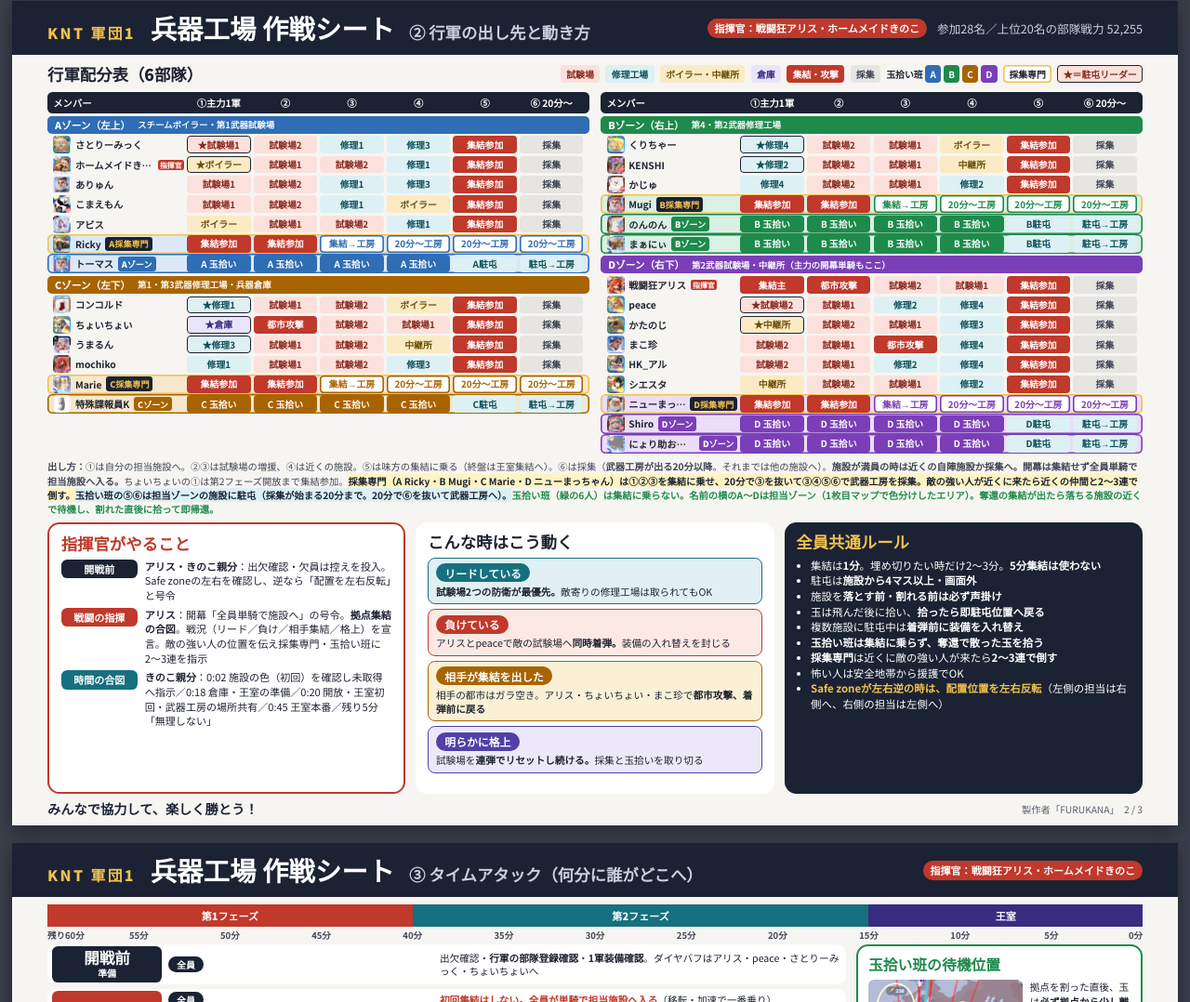
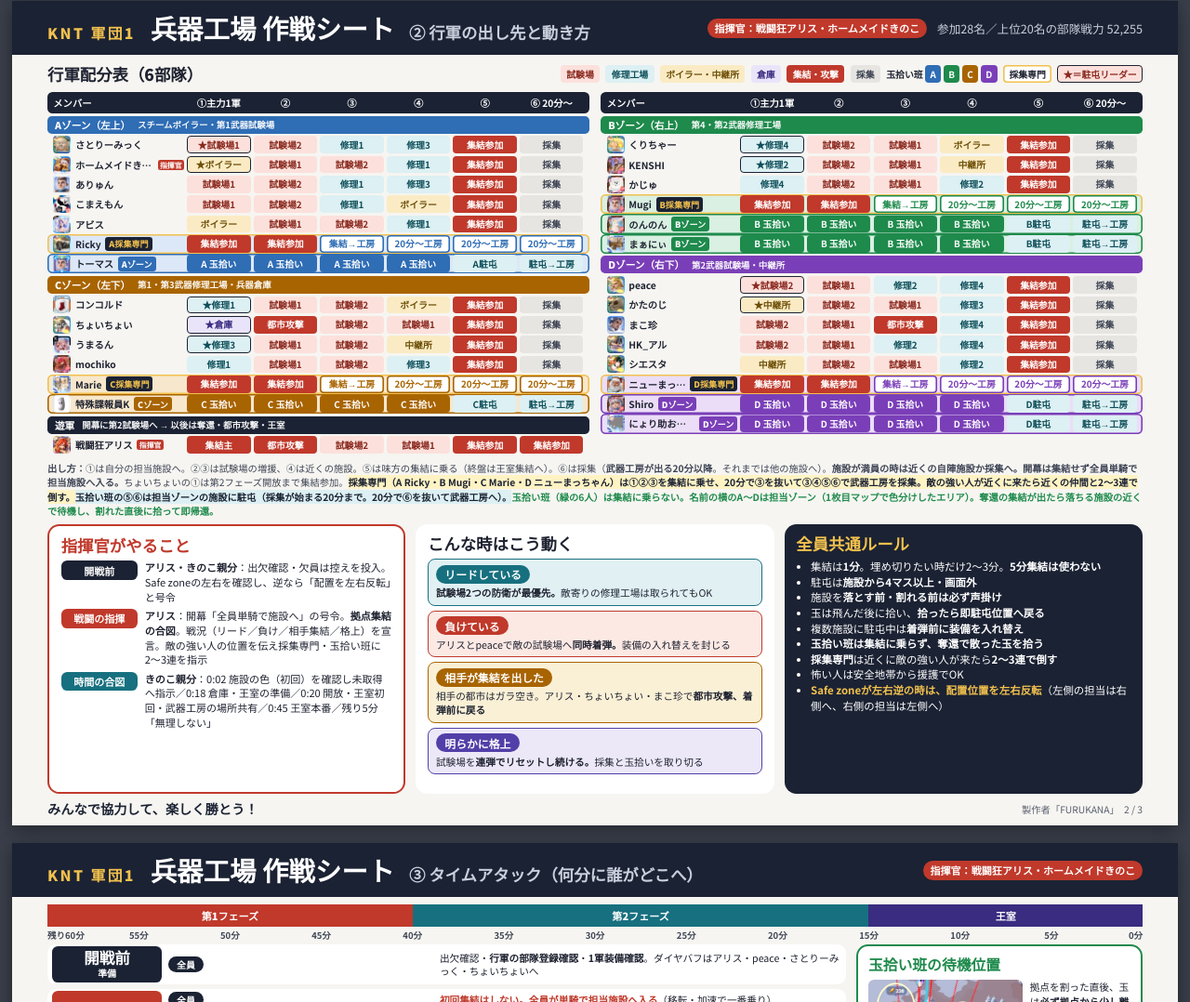
Before and after one commit to wos2026/knt, a plain HTML site: page heiki/index.html in a window 1280 px wide. Shown: the part 924-2002 px from the top of the page at 93% size. Drawn offline with Linux system fonts and the light colour scheme.

Commit message:
主力を遊軍に分離（全シート）、主力の⑥を集結参加に
Co-Authored-By: Claude Opus 5.5 <noreply@anthropic.com>
Claude-Session: https://claude.ai/code/session_017sDr3zboE5BQcMJXTyH8WZ

```diff
--- a/heiki/index.html
+++ b/heiki/index.html
@@ -198,6 +198,8 @@ body{margin:0;background:#3A3F4B;font-family:'Noto Sans JP',sans-serif}
 <div class="tr"><div class="mem"><img src="images/mochiko.png" alt=""><i>mochiko</i></div><span class="p r">修理1</span><span class="p t">試験場1</span><span class="p t">試験場2</span><span class="p r">修理3</span><span class="p a">集結参加</span><span class="p s">採集</span></div>
 <div class="tr" style="background: #F7E7CC; box-shadow: inset 0 0 0 2px #F2C14E"><div class="mem"><img src="images/marie.png" alt=""><i>Marie</i><span class="ar" style="background: #1B2233; color: #F2C14E">C採集専門</span></div><span class="p a">集結参加</span><span class="p a">集結参加</span><span class="p" style="background: #FFFFFF; color: #A86400; box-shadow: inset 0 0 0 2px #A86400">集結→工房</span><span class="p" style="background: #FFFFFF; color: #A86400; box-shadow: inset 0 0 0 2px #A86400">20分〜工房</span><span class="p" style="background: #FFFFFF; color: #A86400; box-shadow: inset 0 0 0 2px #A86400">20分〜工房</span><span class="p" style="background: #FFFFFF; color: #A86400; box-shadow: inset 0 0 0 2px #A86400">20分〜工房</span></div>
 <div class="tr" style="background: #F7E7CC; box-shadow: inset 0 0 0 2px #A86400"><div class="mem"><img src="images/agentk.png" alt=""><i>特殊諜報員K</i><span class="ar" style="background: #A86400">Cゾーン</span></div><span class="p" style="background: #A86400; color: #FFFFFF">C 玉拾い</span><span class="p" style="background: #A86400; color: #FFFFFF">C 玉拾い</span><span class="p" style="background: #A86400; color: #FFFFFF">C 玉拾い</span><span class="p" style="background: #A86400; color: #FFFFFF">C 玉拾い</span><span class="p r">C駐屯</span><span class="p r">駐屯→工房</span></div>
+<div class="zh" style="background: #1B2233"><b>遊軍</b><span>開幕に第2試験場へ → 以後は奪還・都市攻撃・王室</span></div>
+<div class="tr"><div class="mem"><img src="images/alice.png" alt=""><i>戦闘狂アリス</i> <b style="background: #C0392B; color: #FFFFFF; border-radius: 3px; padding: 0 3px; font-size: 10px; font-style: normal">指揮官</b></div><span class="p a">集結主</span><span class="p a">都市攻撃</span><span class="p t">試験場2</span><span class="p t">試験場1</span><span class="p a">集結参加</span><span class="p a">集結参加</span></div>
 </div>
 <div class="tbl">
 <div class="tr th"><span>メンバー</span><span>①主力1軍</span><span>②</span><span>③</span><span>④</span><span>⑤</span><span>⑥ 20分〜</span></div>
@@ -208,8 +210,7 @@ body{margin:0;background:#3A3F4B;font-family:'Noto Sans JP',sans-serif}
 <div class="tr" style="background: #D9F0E2; box-shadow: inset 0 0 0 2px #F2C14E"><div class="mem"><img src="images/mugi.png" alt=""><i>Mugi</i><span class="ar" style="background: #1B2233; color: #F2C14E">B採集専門</span></div><span class="p a">集結参加</span><span class="p a">集結参加</span><span class="p" style="background: #FFFFFF; color: #1E8A4C; box-shadow: inset 0 0 0 2px #1E8A4C">集結→工房</span><span class="p" style="background: #FFFFFF; color: #1E8A4C; box-shadow: inset 0 0 0 2px #1E8A4C">20分〜工房</span><span class="p" style="background: #FFFFFF; color: #1E8A4C; box-shadow: inset 0 0 0 2px #1E8A4C">20分〜工房</span><span class="p" style="background: #FFFFFF; color: #1E8A4C; box-shadow: inset 0 0 0 2px #1E8A4C">20分〜工房</span></div>
 <div class="tr" style="background: #D9F0E2; box-shadow: inset 0 0 0 2px #1E8A4C"><div class="mem"><img src="images/nonnon.png" alt=""><i>のんのん</i><span class="ar" style="background: #1E8A4C">Bゾーン</span></div><span class="p" style="background: #1E8A4C; color: #FFFFFF">B 玉拾い</span><span class="p" style="background: #1E8A4C; color: #FFFFFF">B 玉拾い</span><span class="p" style="background: #1E8A4C; color: #FFFFFF">B 玉拾い</span><span class="p" style="background: #1E8A4C; color: #FFFFFF">B 玉拾い</span><span class="p r">B駐屯</span><span class="p r">駐屯→工房</span></div>
 <div class="tr" style="background: #D9F0E2; box-shadow: inset 0 0 0 2px #1E8A4C"><div class="mem"><img src="images/maani.png" alt=""><i>まぁにぃ</i><span class="ar" style="background: #1E8A4C">Bゾーン</span></div><span class="p" style="background: #1E8A4C; color: #FFFFFF">B 玉拾い</span><span class="p" style="background: #1E8A4C; color: #FFFFFF">B 玉拾い</span><span class="p" style="background: #1E8A4C; color: #FFFFFF">B 玉拾い</span><span class="p" style="background: #1E8A4C; color: #FFFFFF">B 玉拾い</span><span class="p r">B駐屯</span><span class="p r">駐屯→工房</span></div>
-<div class="zh" style="background: #7A3FB8"><b>Dゾーン（右下）</b><span>第2武器試験場・中継所（主力の開幕単騎もここ）</span></div>
-<div class="tr"><div class="mem"><img src="images/alice.png" alt=""><i>戦闘狂アリス</i> <b style="background: #C0392B; color: #FFFFFF; border-radius: 3px; padding: 0 3px; font-size: 10px; font-style: normal">指揮官</b></div><span class="p a">集結主</span><span class="p a">都市攻撃</span><span class="p t">試験場2</span><span class="p t">試験場1</span><span class="p a">集結参加</span><span class="p s">採集</span></div>
+<div class="zh" style="background: #7A3FB8"><b>Dゾーン（右下）</b><span>第2武器試験場・中継所</span></div>
 <div class="tr"><div class="mem"><img src="images/peace.png" alt=""><i>peace</i></div><span class="p t L">★試験場2</span><span class="p t">試験場1</span><span class="p r">修理2</span><span class="p r">修理4</span><span class="p a">集結参加</span><span class="p s">採集</span></div>
 <div class="tr"><div class="mem"><img src="images/katanoji.png" alt=""><i>かたのじ</i></div><span class="p g L">★中継所</span><span class="p t">試験場2</span><span class="p t">試験場1</span><span class="p r">修理3</span><span class="p a">集結参加</span><span class="p s">採集</span></div>
 <div class="tr"><div class="mem"><img src="images/makochin.png" alt=""><i>まこ珍</i></div><span class="p t">試験場2</span><span class="p t">試験場1</span><span class="p a">都市攻撃</span><span class="p r">修理4</span><span class="p a">集結参加</span><span class="p s">採集</span></div>
```
Also changed, not shown: heiki-gal/index.html (+2 -2 lines), heiki-t9m1/index.html (+3 -2 lines), heiki-t9m2/index.html (+3 -2 lines).
